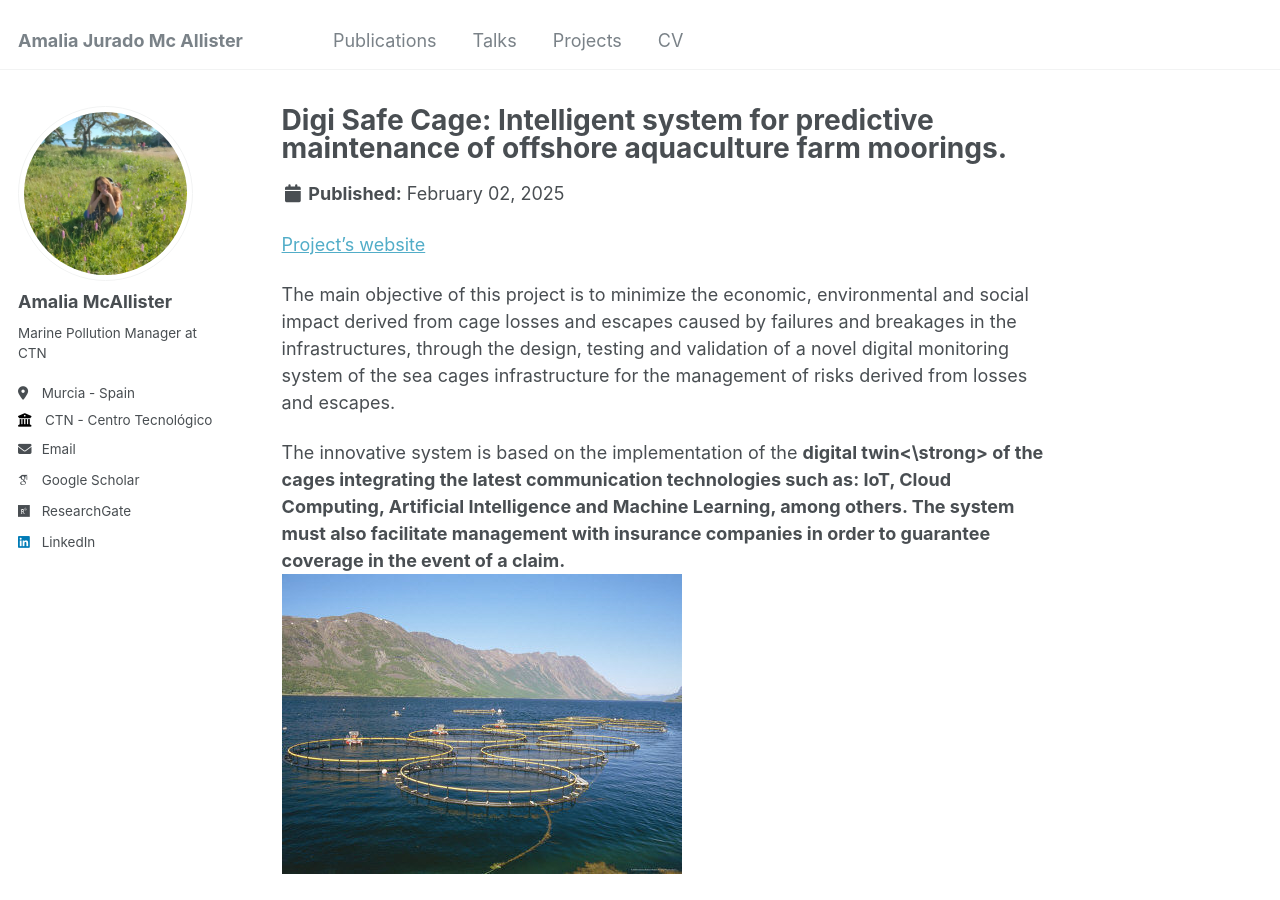
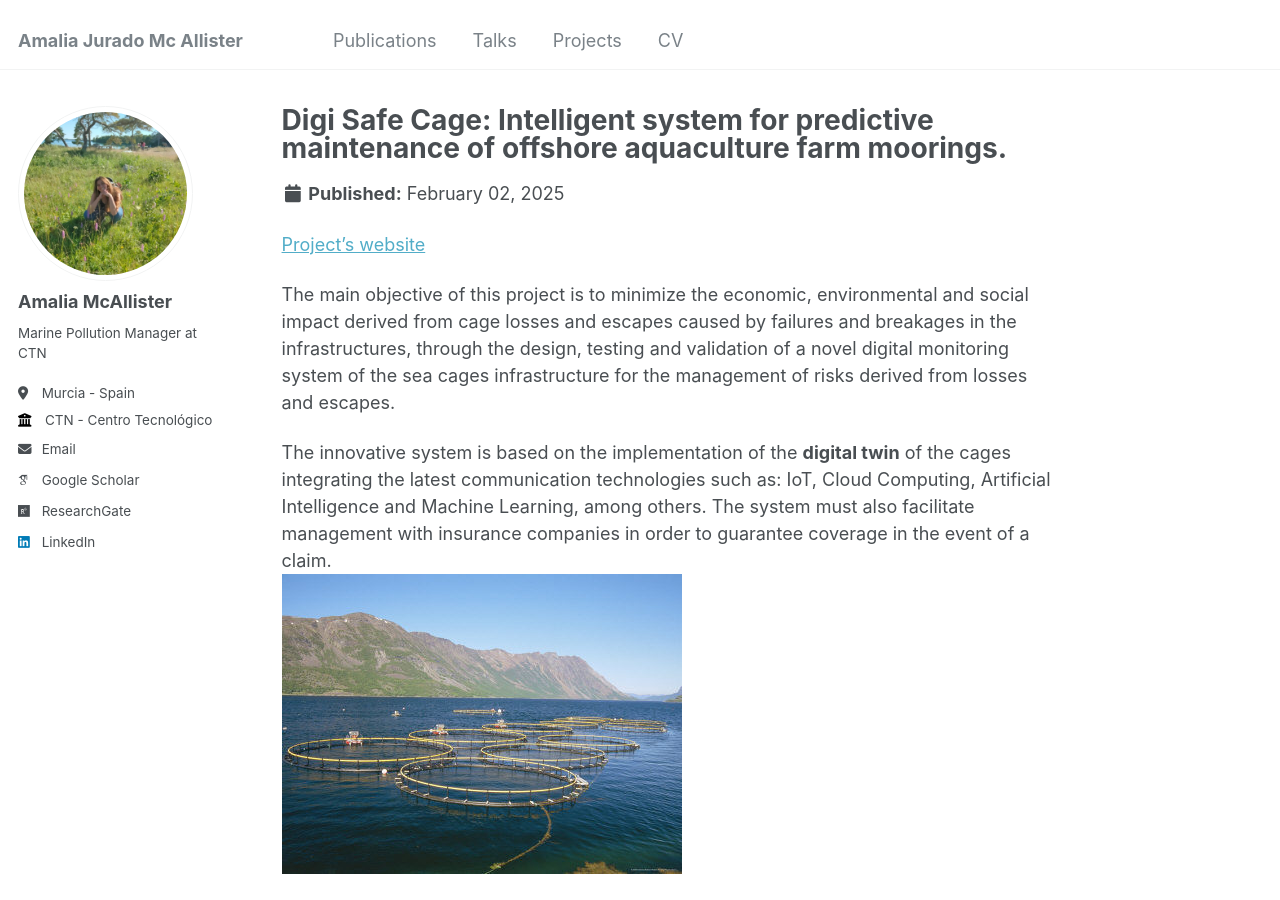
Before and after one commit to amalia-mcallister/amalia-mcallister.github.io, a Jekyll site: the page built from _projects/digiSafeCage.md, in a window 1280 px wide and 900 px high. Built offline with Jekyll 4.4.1, drawn with Linux system fonts in a browser that asks for light colours; some web fonts are replaced.

Commit message:
Corregir negrita

```diff
--- a/_projects/digiSafeCage.md
+++ b/_projects/digiSafeCage.md
@@ -8,6 +8,6 @@ collection: project
 
 The main objective of this project is to minimize the economic, environmental and social impact derived from cage losses and escapes caused by failures and breakages in the infrastructures, through the design, testing and validation of a novel digital monitoring system of the sea cages infrastructure for the management of risks derived from losses and escapes.
 
-The innovative system is based on the implementation of the <strong>digital twin<\strong> of the cages integrating the latest communication technologies such as: IoT, Cloud Computing, Artificial Intelligence and Machine Learning, among others. The system must also facilitate management with insurance companies in order to guarantee coverage in the event of a claim.
+The innovative system is based on the implementation of the <strong>digital twin</strong> of the cages integrating the latest communication technologies such as: IoT, Cloud Computing, Artificial Intelligence and Machine Learning, among others. The system must also facilitate management with insurance companies in order to guarantee coverage in the event of a claim.
 <br/>
 <img src='/images/digiSafeCage.jpg'>
```
